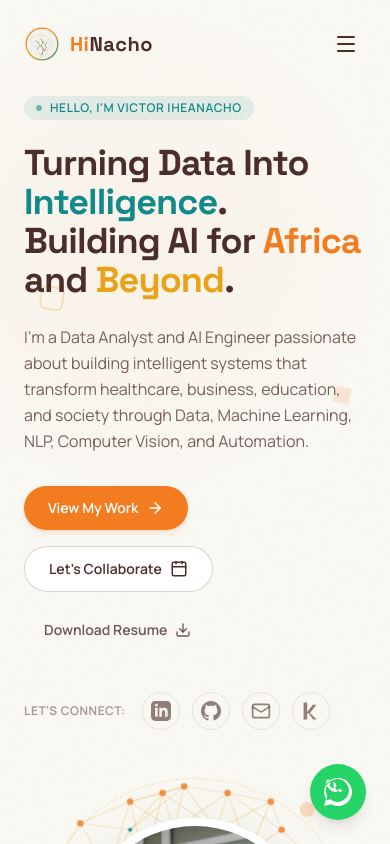
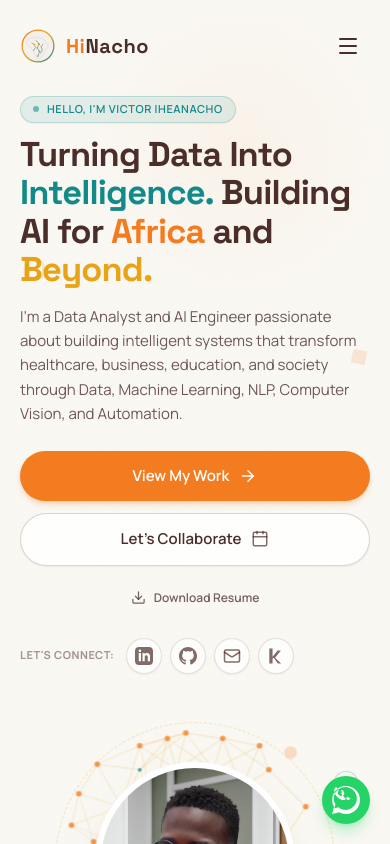
Before and after one commit to HiNacho/premium_portfolio, a Next.js app: page / in a window 390 px wide. Shown: the top 844 px of the page. Built offline with nearby package versions, Linux system fonts and the light colour scheme.

Commit message:
feat(hero): optimize mobile experience, typography, CTAs, and visual layering

```diff
--- a/src/components/layout/Navbar.tsx
+++ b/src/components/layout/Navbar.tsx
@@ -47,12 +47,13 @@ export const Navbar: React.FC = () => {
           : 'bg-transparent py-6'
       }`}
     >
-      <div className="max-w-7xl mx-auto px-6 md:px-12 flex items-center justify-between">
+      <div className="max-w-7xl mx-auto px-5 sm:px-6 md:px-12 flex items-center justify-between">
         {/* Logo */}
         <a
           href="#home"
           onClick={(e) => handleScrollTo(e, '#home')}
-          className="hover:opacity-90 transition-opacity"
+          className="hover:opacity-90 transition-opacity focus:outline-none focus-visible:ring-2 focus-visible:ring-[#F47C20] rounded-lg"
+          aria-label="HiNacho Home"
         >
           <Logo size="sm" />
         </a>
@@ -78,16 +79,17 @@ export const Navbar: React.FC = () => {
             onClick={(e) => handleScrollTo(e, '#contact')}
             className="inline-flex items-center gap-2 px-5 py-2.5 rounded-full bg-[#F47C20] text-white text-sm font-semibold hover:bg-[#F47C20]/90 transition-colors shadow-md shadow-[#F47C20]/15 group"
           >
-            Let's Connect
+            Let&apos;s Connect
             <ArrowRight size={16} className="transition-transform duration-300 group-hover:translate-x-1" />
           </a>
         </div>
 
-        {/* Mobile Menu Button */}
+        {/* Mobile Menu Button - Optimized 44px touch target */}
         <button
           onClick={() => setIsMobileMenuOpen(!isMobileMenuOpen)}
-          className="lg:hidden p-2 text-[#4B2E2A] focus:outline-none"
-          aria-label="Toggle menu"
+          className="lg:hidden min-w-[44px] min-h-[44px] flex items-center justify-center rounded-xl text-[#4B2E2A] hover:bg-[#4B2E2A]/5 active:bg-[#4B2E2A]/10 transition-colors focus:outline-none focus-visible:ring-2 focus-visible:ring-[#F47C20]"
+          aria-label={isMobileMenuOpen ? "Close menu" : "Open menu"}
+          aria-expanded={isMobileMenuOpen}
         >
           {isMobileMenuOpen ? <X size={24} /> : <Menu size={24} />}
         </button>
@@ -115,7 +117,7 @@ export const Navbar: React.FC = () => {
             onClick={(e) => handleScrollTo(e, '#contact')}
             className="inline-flex items-center justify-center gap-2 mt-4 px-6 py-3 rounded-xl bg-[#F47C20] text-white font-semibold text-center hover:bg-[#F47C20]/90 transition-colors"
           >
-            Let's Connect
+            Let&apos;s Connect
             <ArrowRight size={18} />
           </a>
         </nav>
--- a/src/components/sections/Hero.tsx
+++ b/src/components/sections/Hero.tsx
@@ -8,7 +8,7 @@ import { portfolioData } from '../../data/portfolioData';
 import { Mail, ArrowRight, Download, Calendar } from 'lucide-react';
 
 export const Hero: React.FC = () => {
-  const { socials, name, title, resumeUrl } = portfolioData.personalInfo;
+  const { socials, name, resumeUrl } = portfolioData.personalInfo;
 
   const handleScrollTo = (e: React.MouseEvent<HTMLAnchorElement>, href: string) => {
     e.preventDefault();
@@ -22,26 +22,26 @@ export const Hero: React.FC = () => {
     switch (key) {
       case 'github':
         return (
-          <svg viewBox="0 0 24 24" width="20" height="20" fill="currentColor">
+          <svg viewBox="0 0 24 24" width="18" height="18" fill="currentColor">
             <path d="M12 0c-6.626 0-12 5.373-12 12 0 5.302 3.438 9.8 8.207 11.387.599.111.793-.261.793-.577v-2.234c-3.338.726-4.033-1.416-4.033-1.416-.546-1.387-1.333-1.756-1.333-1.756-1.089-.745.083-.729.083-.729 1.205.084 1.839 1.237 1.839 1.237 1.07 1.834 2.807 1.304 3.492.997.107-.775.418-1.305.762-1.604-2.665-.305-5.467-1.334-5.467-5.931 0-1.311.469-2.381 1.236-3.221-.124-.303-.535-1.524.117-3.176 0 0 1.008-.322 3.301 1.23.957-.266 1.983-.399 3.003-.404 1.02.005 2.047.138 3.006.404 2.291-1.552 3.297-1.23 3.297-1.23.653 1.653.242 2.874.118 3.176.77.84 1.235 1.911 1.235 3.221 0 4.609-2.807 5.624-5.479 5.921.43.372.823 1.102.823 2.222v3.293c0 .319.192.694.801.576 4.765-1.589 8.199-6.086 8.199-11.386 0-6.627-5.373-12-12-12z"/>
           </svg>
         );
       case 'linkedin':
         return (
-          <svg viewBox="0 0 24 24" width="20" height="20" fill="currentColor">
+          <svg viewBox="0 0 24 24" width="18" height="18" fill="currentColor">
             <path d="M19 0h-14c-2.761 0-5 2.239-5 5v14c0 2.761 2.239 5 5 5h14c2.762 0 5-2.239 5-5v-14c0-2.761-2.238-5-5-5zm-11 19h-3v-11h3v11zm-1.5-12.268c-.966 0-1.75-.79-1.75-1.764s.784-1.764 1.75-1.764 1.75.79 1.75 1.764-.783 1.764-1.75 1.764zm13.5 12.268h-3v-5.604c0-3.368-4-3.113-4 0v5.604h-3v-11h3v1.765c1.396-2.586 7-2.777 7 2.476v6.759z"/>
           </svg>
         );
       case 'twitter':
         return (
-          <svg viewBox="0 0 24 24" width="20" height="20" fill="currentColor">
+          <svg viewBox="0 0 24 24" width="18" height="18" fill="currentColor">
             <path d="M18.244 2.25h3.308l-7.227 8.26 8.502 11.24H16.17l-5.214-6.817L4.99 21.75H1.68l7.73-8.835L1.254 2.25H8.08l4.713 6.231zm-1.161 17.52h1.833L7.084 4.126H5.117z"/>
           </svg>
         );
-      case 'email': return <Mail size={20} />;
+      case 'email': return <Mail size={18} />;
       case 'kaggle':
         return (
-          <svg viewBox="0 0 24 24" width="20" height="20" fill="currentColor">
+          <svg viewBox="0 0 24 24" width="18" height="18" fill="currentColor">
             <path d="M18.8 22.1h-4.3l-5.6-7.8-1.5 1.5v6.3H3.1V1.9h4.3v11.2l6.8-8.6h4.3l-7.7 9.8 8 7.8z" />
           </svg>
         );
@@ -49,122 +49,153 @@ export const Hero: React.FC = () => {
     }
   };
 
+  const containerVariants = {
+    hidden: { opacity: 0 },
+    visible: {
+      opacity: 1,
+      transition: {
+        staggerChildren: 0.1,
+        delayChildren: 0.05,
+      },
+    },
+  };
+
+  const itemVariants = {
+    hidden: { opacity: 0, y: 16 },
+    visible: {
+      opacity: 1,
+      y: 0,
+      transition: {
+        duration: 0.55,
+        ease: [0.22, 1, 0.36, 1] as [number, number, number, number],
+      },
+    },
+  };
+
   return (
     <section
       id="home"
-      className="relative min-h-screen pt-24 md:pt-32 pb-16 flex items-center overflow-hidden bg-grain bg-warm-white"
+      className="relative min-h-[100svh] pt-24 sm:pt-28 md:pt-32 pb-12 sm:pb-16 flex items-center overflow-hidden bg-grain bg-warm-white"
     >
-      {/* Decorative radial glows */}
-      <div className="absolute top-0 right-0 w-[500px] h-[500px] bg-glow-orange opacity-60 pointer-events-none" />
-      <div className="absolute bottom-0 left-0 w-[400px] h-[400px] bg-glow-teal opacity-50 pointer-events-none" />
+      {/* Decorative subtle ambient glows */}
+      <div className="absolute top-0 right-0 w-[300px] sm:w-[500px] h-[300px] sm:h-[500px] bg-glow-orange opacity-60 pointer-events-none" />
+      <div className="absolute bottom-0 left-0 w-[260px] sm:w-[400px] h-[260px] sm:h-[400px] bg-glow-teal opacity-45 pointer-events-none" />
 
-      {/* Floating Animated Geometric Shapes (Subtle African Heritage) */}
+      {/* Floating Animated Geometric Shapes */}
       <div className="absolute inset-0 overflow-hidden pointer-events-none">
         <motion.div
-          animate={{ y: [0, -20, 0], rotate: [0, 45, 0] }}
+          animate={{ y: [0, -14, 0], rotate: [0, 45, 0] }}
           transition={{ duration: 8, repeat: Infinity, ease: "easeInOut" }}
-          className="absolute top-1/4 left-10 w-6 h-6 border-2 border-[#E8A317] rounded-md opacity-25"
+          className="absolute top-1/4 left-6 sm:left-10 w-5 h-5 sm:w-6 sm:h-6 border-2 border-[#E8A317] rounded-md opacity-25"
         />
         <motion.div
-          animate={{ y: [0, 15, 0], scale: [1, 1.1, 1] }}
+          animate={{ y: [0, 12, 0], scale: [1, 1.08, 1] }}
           transition={{ duration: 10, repeat: Infinity, ease: "easeInOut" }}
-          className="absolute bottom-1/4 right-1/4 w-8 h-8 rounded-full border border-[#138A8A] opacity-25"
+          className="absolute bottom-1/4 right-8 sm:right-1/4 w-6 h-6 sm:w-8 sm:h-8 rounded-full border border-[#138A8A] opacity-25"
         />
         <motion.div
-          animate={{ x: [0, 10, 0], y: [0, -10, 0] }}
+          animate={{ x: [0, 8, 0], y: [0, -8, 0] }}
           transition={{ duration: 7, repeat: Infinity, ease: "easeInOut" }}
-          className="absolute top-1/3 right-10 w-4 h-4 bg-[#F47C20] opacity-15 rotate-12"
+          className="absolute top-1/3 right-6 sm:right-10 w-3.5 h-3.5 sm:w-4 sm:h-4 bg-[#F47C20] opacity-15 rotate-12"
         />
       </div>
 
-      <div className="max-w-7xl mx-auto px-6 md:px-12 relative z-10 w-full">
-        <div className="grid grid-cols-1 lg:grid-cols-12 gap-12 lg:gap-8 items-center">
+      <div className="max-w-7xl mx-auto px-5 sm:px-6 md:px-12 relative z-10 w-full">
+        <div className="grid grid-cols-1 lg:grid-cols-12 gap-8 sm:gap-10 lg:gap-8 items-center">
 
-          {/* Left Text Column */}
-          <div className="lg:col-span-7 flex flex-col items-start text-left">
+          {/* Left / Top Text Column */}
+          <motion.div
+            variants={containerVariants}
+            initial="hidden"
+            animate="visible"
+            className="lg:col-span-7 flex flex-col items-start text-left"
+          >
 
+            {/* 1. Intro Badge */}
             <motion.div
-              initial={{ opacity: 0, y: 15 }}
-              animate={{ opacity: 1, y: 0 }}
-              transition={{ duration: 0.6 }}
-              className="inline-flex items-center gap-2 px-3 py-1 rounded-full bg-[#138A8A]/10 text-[#138A8A] text-xs font-semibold uppercase tracking-wider mb-6"
+              variants={itemVariants}
+              className="inline-flex items-center gap-2 px-3 sm:px-3.5 py-1 sm:py-1.5 rounded-full bg-[#138A8A]/10 border border-[#138A8A]/20 text-[#138A8A] text-[11px] sm:text-xs font-semibold uppercase tracking-wider mb-3 sm:mb-4 md:mb-5 shadow-xs"
             >
               <span className="w-1.5 h-1.5 rounded-full bg-[#138A8A] animate-pulse" />
-              Hello, I'm {name}
+              <span>Hello, I&apos;m {name}</span>
             </motion.div>
 
+            {/* 2. Main Headline */}
             <motion.h1
-              initial={{ opacity: 0, y: 20 }}
-              animate={{ opacity: 1, y: 0 }}
-              transition={{ duration: 0.6, delay: 0.1 }}
-              className="font-heading text-4xl sm:text-5xl md:text-6xl font-bold tracking-tight text-[#4B2E2A] leading-[1.08] mb-6"
+              variants={itemVariants}
+              className="font-heading text-[2.15rem] leading-[1.12] sm:text-5xl md:text-6xl font-bold tracking-tight text-[#4B2E2A] mb-4 sm:mb-6"
             >
-              Turning Data Into <span className="text-[#138A8A]">Intelligence</span>. <br className="hidden md:inline" />
-              Building AI for <span className="text-[#F47C20]">Africa</span> and <span className="text-[#E8A317]">Beyond</span>.
+              <span className="block">Turning Data Into</span>
+              <span className="text-[#138A8A]">Intelligence.</span>{' '}
+              <span className="inline">Building AI for</span>{' '}
+              <span className="text-[#F47C20]">Africa</span> <span className="text-[#4B2E2A]">and</span>{' '}
+              <span className="text-[#E8A317]">Beyond.</span>
             </motion.h1>
 
+            {/* 3. Short Description */}
             <motion.p
-              initial={{ opacity: 0, y: 20 }}
-              animate={{ opacity: 1, y: 0 }}
-              transition={{ duration: 0.6, delay: 0.2 }}
-              className="font-sans text-base sm:text-lg text-[#4B2E2A]/75 max-w-2xl leading-relaxed mb-8"
+              variants={itemVariants}
+              className="font-sans text-[15px] sm:text-base md:text-lg text-[#4B2E2A]/80 max-w-2xl leading-relaxed mb-6 sm:mb-8"
             >
-              I'm a Data Analyst and AI Engineer passionate about building intelligent systems that transform healthcare, business, education, and society through Data, Machine Learning, NLP, Computer Vision, and Automation.
+              I&apos;m a Data Analyst and AI Engineer passionate about building intelligent systems that transform healthcare, business, education, and society through Data, Machine Learning, NLP, Computer Vision, and Automation.
             </motion.p>
 
-            {/* CTAs */}
+            {/* 4. Actions & CTAs Group */}
             <motion.div
-              initial={{ opacity: 0, y: 20 }}
-              animate={{ opacity: 1, y: 0 }}
-              transition={{ duration: 0.6, delay: 0.3 }}
-              className="flex flex-wrap gap-4 items-center mb-10 w-full"
+              variants={itemVariants}
+              className="flex flex-col sm:flex-row flex-wrap gap-3 sm:gap-4 items-stretch sm:items-center w-full mb-6 sm:mb-8"
             >
+              {/* Primary CTA */}
               <a
                 href="#projects"
                 onClick={(e) => handleScrollTo(e, '#projects')}
-                className="inline-flex items-center gap-2 px-6 py-3 rounded-full bg-[#F47C20] text-white text-sm sm:text-base font-semibold hover:bg-[#F47C20]/90 transition-colors shadow-md shadow-[#F47C20]/15 group"
+                className="w-full sm:w-auto inline-flex items-center justify-center gap-2.5 px-6 sm:px-7 py-3.5 rounded-full bg-[#F47C20] text-white text-[15px] sm:text-base font-semibold hover:bg-[#F47C20]/90 active:scale-[0.98] transition-all duration-200 shadow-md shadow-[#F47C20]/25 group text-center"
               >
-                View My Work
+                <span>View My Work</span>
                 <ArrowRight size={18} className="transition-transform duration-300 group-hover:translate-x-1" />
               </a>
 
+              {/* Secondary CTA */}
               <a
                 href="#contact"
                 onClick={(e) => handleScrollTo(e, '#contact')}
-                className="inline-flex items-center gap-2 px-6 py-3 rounded-full border border-[#4B2E2A]/20 text-[#4B2E2A] text-sm sm:text-base font-semibold hover:border-[#F47C20] hover:text-[#F47C20] transition-all group bg-white"
+                className="w-full sm:w-auto inline-flex items-center justify-center gap-2.5 px-6 sm:px-7 py-3.5 rounded-full border border-[#4B2E2A]/20 bg-white/80 backdrop-blur-xs text-[#4B2E2A] text-[15px] sm:text-base font-semibold hover:border-[#F47C20] hover:text-[#F47C20] active:scale-[0.98] transition-all duration-200 shadow-xs group text-center"
               >
-                Let's Collaborate
-                <Calendar size={18} className="transition-transform duration-300 group-hover:scale-110" />
+                <span>Let&apos;s Collaborate</span>
+                <Calendar size={18} className="transition-transform duration-300 group-hover:scale-110 text-[#4B2E2A]/70 group-hover:text-[#F47C20]" />
               </a>
 
-              <a
-                href={resumeUrl}
-                target="_blank"
-                className="inline-flex items-center gap-2 px-5 py-3 rounded-full text-[#4B2E2A]/80 hover:text-[#4B2E2A] text-sm font-semibold transition-colors"
-              >
-                Download Resume
-                <Download size={16} />
-              </a>
+              {/* Resume Action */}
+              <div className="w-full sm:w-auto flex justify-center sm:justify-start pt-1 sm:pt-0">
+                <a
+                  href={resumeUrl}
+                  target="_blank"
+                  rel="noreferrer"
+                  className="inline-flex items-center gap-2 px-4 py-2 rounded-full text-[#4B2E2A]/75 hover:text-[#F47C20] hover:bg-[#4B2E2A]/5 text-xs sm:text-sm font-semibold transition-all duration-200 group"
+                  aria-label="Download Victor Iheanacho's Resume"
+                >
+                  <Download size={15} className="transition-transform duration-200 group-hover:translate-y-0.5" />
+                  <span>Download Resume</span>
+                </a>
+              </div>
             </motion.div>
 
-            {/* Social Connect */}
+            {/* 5. Social Links (Compact Row) */}
             <motion.div
-              initial={{ opacity: 0 }}
-              animate={{ opacity: 1 }}
-              transition={{ duration: 0.6, delay: 0.4 }}
-              className="flex items-center gap-4"
+              variants={itemVariants}
+              className="flex items-center gap-3 sm:gap-4 w-full"
             >
-              <span className="text-xs font-semibold text-[#4B2E2A]/50 uppercase tracking-wider">
-                Let's connect:
+              <span className="text-[11px] sm:text-xs font-bold text-[#4B2E2A]/50 uppercase tracking-wider shrink-0">
+                Let&apos;s connect:
               </span>
-              <div className="flex gap-3">
+              <div className="flex items-center gap-2 sm:gap-2.5">
                 {Object.entries(socials).map(([key, url]) => (
                   <a
                     key={key}
                     href={url}
                     target="_blank"
                     rel="noreferrer"
-                    className="p-2 rounded-full border border-[#4B2E2A]/10 text-[#4B2E2A]/60 hover:text-[#F47C20] hover:border-[#F47C20]/30 hover:bg-[#F47C20]/5 transition-all duration-300"
+                    className="w-9 h-9 sm:w-10 sm:h-10 rounded-full border border-[#4B2E2A]/15 bg-white/70 backdrop-blur-xs flex items-center justify-center text-[#4B2E2A]/70 hover:text-[#F47C20] hover:border-[#F47C20]/40 hover:bg-[#F47C20]/5 active:scale-95 transition-all duration-200 shadow-xs"
                     aria-label={key}
                   >
                     {getSocialIcon(key)}
@@ -172,33 +203,34 @@ export const Hero: React.FC = () => {
                 ))}
               </div>
             </motion.div>
-          </div>
 
-          {/* Right Image/Canvas Column */}
-          <div className="lg:col-span-5 flex justify-center items-center relative select-none w-full">
-            <div className="w-[320px] h-[320px] sm:w-[400px] sm:h-[400px] md:w-[430px] md:h-[430px] relative flex items-center justify-center">
+          </motion.div>
+
+          {/* Right / Bottom Visual Column */}
+          <div className="lg:col-span-5 flex justify-center items-center relative select-none w-full pt-4 sm:pt-6 lg:pt-0">
+            <div className="w-[280px] h-[280px] sm:w-[360px] sm:h-[360px] md:w-[420px] md:h-[420px] relative flex items-center justify-center">
 
               {/* African Neural Network map in background */}
-              <div className="absolute inset-0 scale-[1.15] z-0 opacity-85">
+              <div className="absolute inset-0 scale-[1.12] sm:scale-[1.18] z-0 opacity-80 sm:opacity-85 pointer-events-none">
                 <AfricaNetworkMap />
               </div>
 
-              {/* Dotted border background decoration */}
+              {/* Dotted rotating orbit decoration */}
               <div className="absolute inset-0 border border-dashed border-[#E8A317]/30 rounded-full animate-spin-slow pointer-events-none" />
 
-              {/* Profile Image Container - Restored to clean minimalistic size, and slightly enlarged */}
+              {/* Profile Image Container */}
               <motion.div
-                initial={{ opacity: 0, scale: 0.9 }}
+                initial={{ opacity: 0, scale: 0.92 }}
                 animate={{ opacity: 1, scale: 1 }}
-                transition={{ duration: 0.8, delay: 0.2 }}
-                className="w-[240px] h-[240px] sm:w-[300px] sm:h-[300px] md:w-[340px] md:h-[340px] rounded-full overflow-hidden border-8 border-white bg-[#FAF8F3] shadow-2xl relative z-10"
+                transition={{ duration: 0.7, delay: 0.2, ease: [0.22, 1, 0.36, 1] }}
+                className="w-[200px] h-[200px] sm:w-[260px] sm:h-[260px] md:w-[310px] md:h-[310px] rounded-full overflow-hidden border-[6px] sm:border-8 border-white bg-[#FAF8F3] shadow-xl sm:shadow-2xl relative z-10"
               >
                 <Image
                   src="/img/viktor_profile_pic.jpeg"
                   alt="Victor Iheanacho Portrait"
                   fill
                   priority
-                  sizes="(max-width: 768px) 240px, (max-width: 1200px) 300px, 340px"
+                  sizes="(max-width: 640px) 200px, (max-width: 768px) 260px, 310px"
                   className="object-cover object-top hover:scale-105 transition-transform duration-500"
                 />
               </motion.div>
--- a/src/components/ui/WhatsAppButton.tsx
+++ b/src/components/ui/WhatsAppButton.tsx
@@ -8,7 +8,7 @@ export const WhatsAppButton: React.FC = () => {
       href="https://wa.me/2349037397084"
       target="_blank"
       rel="noreferrer"
-      className="fixed bottom-6 right-6 z-50 flex items-center justify-center w-14 h-14 bg-[#25D366] text-white rounded-full shadow-lg hover:bg-[#20ba5a] hover:scale-110 transition-all duration-300 group"
+      className="fixed bottom-5 right-5 sm:bottom-6 sm:right-6 z-50 flex items-center justify-center w-12 h-12 sm:w-14 sm:h-14 bg-[#25D366] text-white rounded-full shadow-lg shadow-[#25D366]/30 hover:bg-[#20ba5a] hover:scale-105 active:scale-95 transition-all duration-300 group focus:outline-none focus-visible:ring-4 focus-visible:ring-[#25D366]/40"
       aria-label="Chat on WhatsApp"
     >
       {/* Tooltip */}
```
